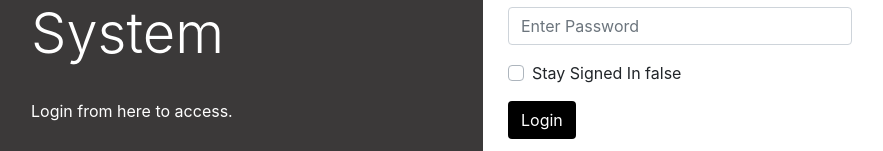
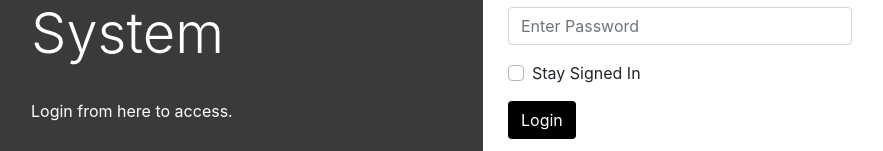
Before and after one commit to Gagandeep39/employee-maintenace-microservice, an Angular app in the folder employee-maintenance-frontend/: page /login in a window 1280 px wide. Shown: the part 317-468 px from the top of the page, without its empty margins (29-912 px from the left). Built offline with nearby package versions, Linux system fonts and the light colour scheme.

Commit message:
Removed message for true/false

```diff
--- a/employee-maintenance-frontend/src/app/login/user-login/user-login.component.html
+++ b/employee-maintenance-frontend/src/app/login/user-login/user-login.component.html
@@ -49,10 +49,9 @@
       <!-- SignIn Checkbox -->
       <div class="form-group">
         <div class="custom-control custom-checkbox">
-          <input #staySignedIn
+          <input
             class="custom-control-input" type="checkbox" id="staySignedIn" name="staySignedIn" (click)="saveSignedInState()" >
           <label class="custom-control-label" for="staySignedIn">Stay Signed In</label>
-          {{ staySignedInToggle | json }}
         </div>
       </div>
       <!-- Submit Button -->
```
